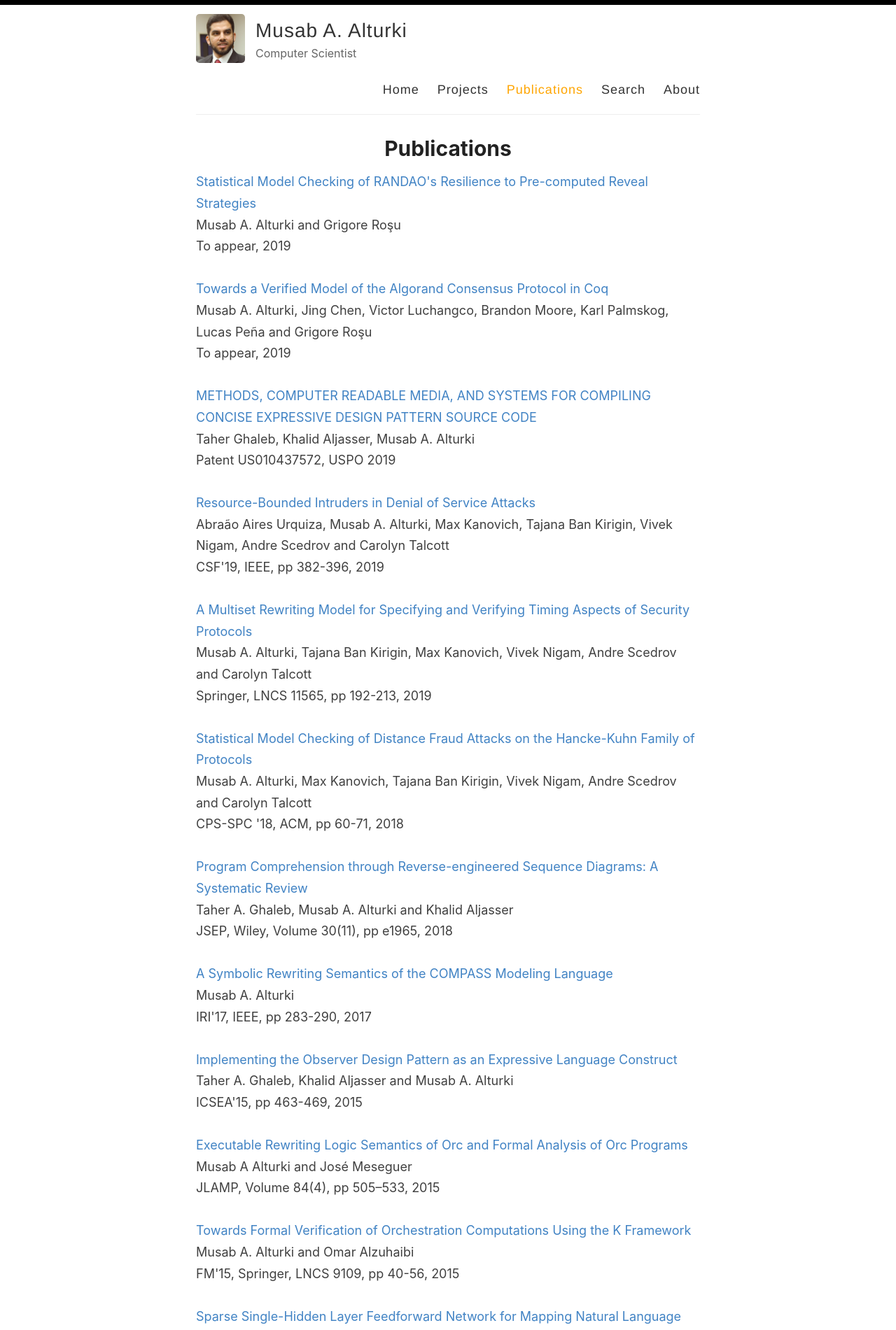
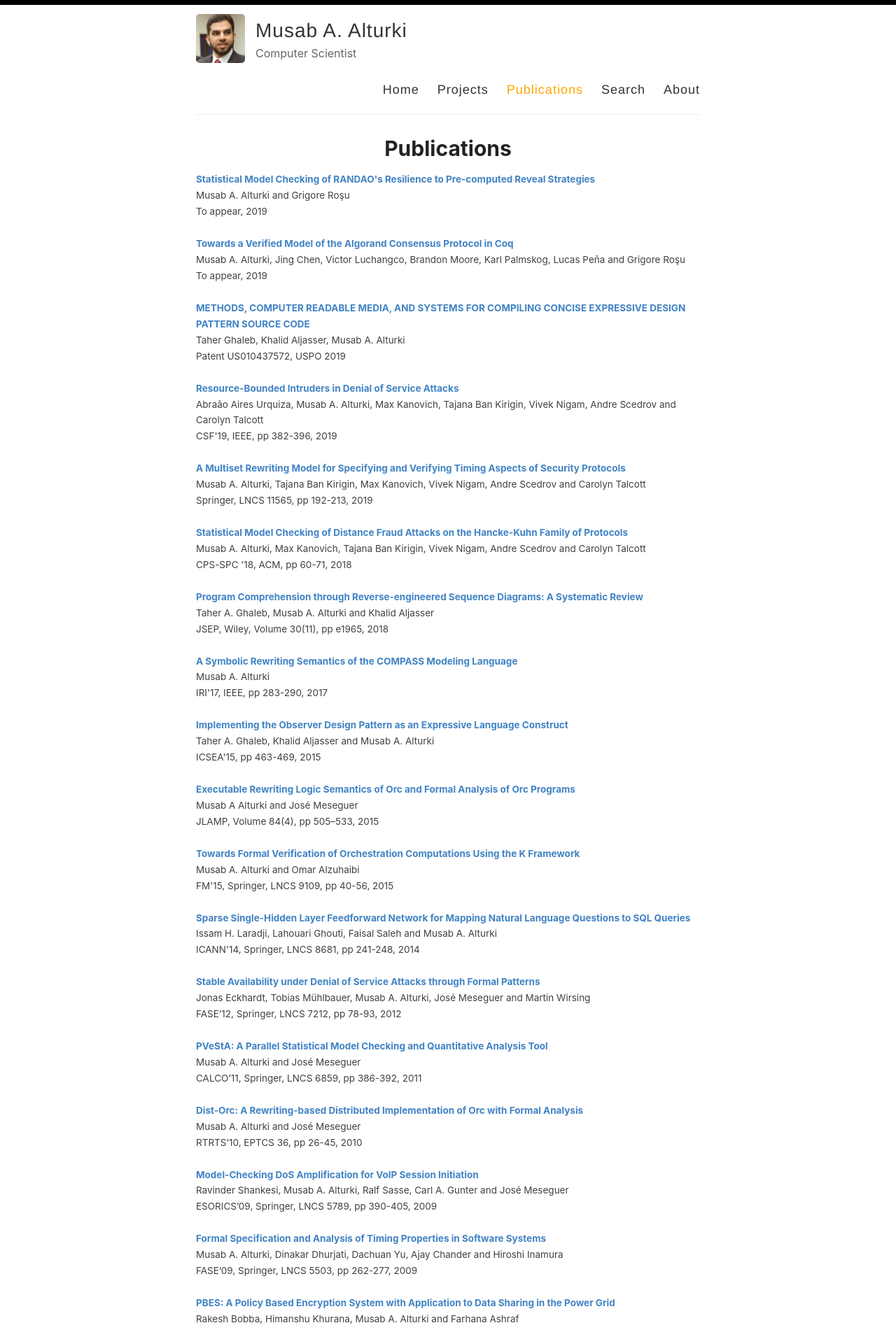
Before and after one commit to malturki/malturki-old.github.io, a Jekyll site: the page built from _pages/publications.md, in a window 1280 px wide. Shown: the top 1901 px of the page at 70% size. Built offline with Jekyll 4.4.1, drawn with Linux system fonts in a browser that asks for light colours.

Commit message:
Update style.scss

```diff
--- a/assets/style.scss
+++ b/assets/style.scss
@@ -159,11 +159,13 @@ table tr td :last-child {
 .pub-record {
   margin: 0px;
   padding: 0px;
+  font-size: 75%;
 }
 
 .pub-title {
   margin: 0px;
   padding: 0px;
+  font-weight: bold;
 }
 
 .pub-authors {
```
